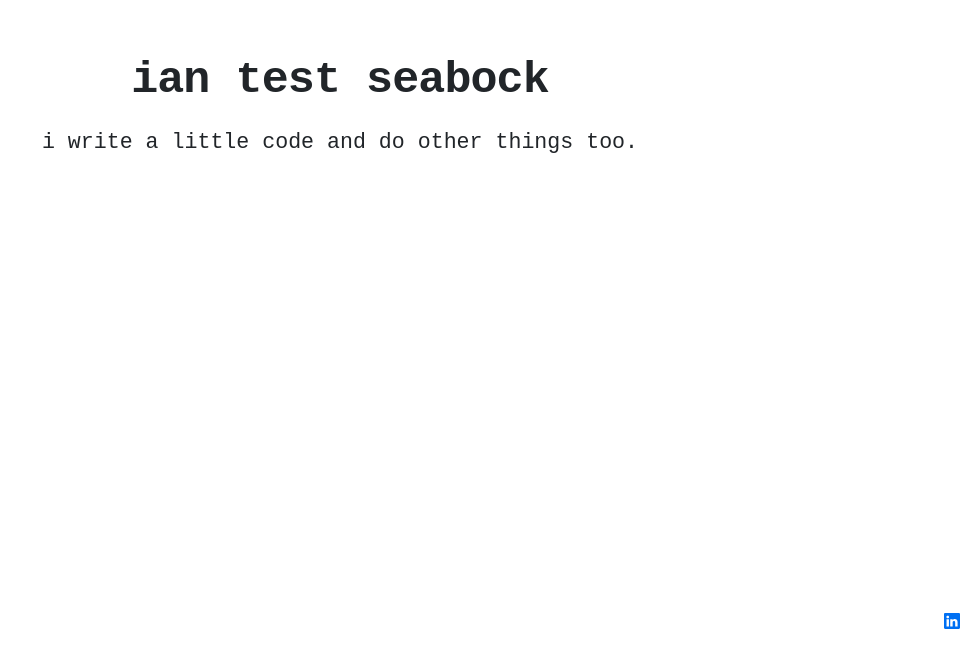
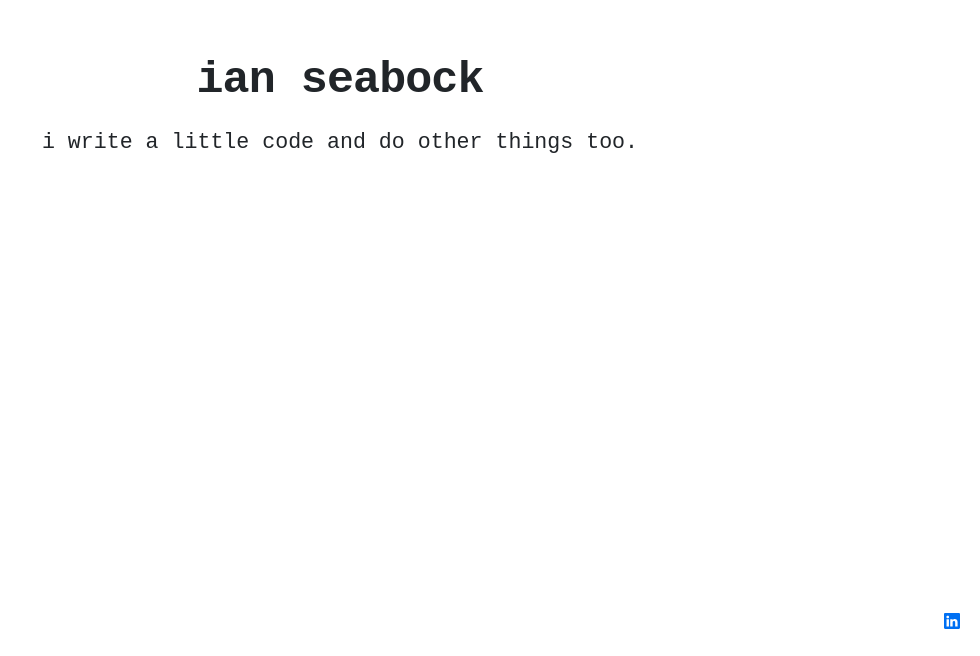
Before and after one commit to iseabock/ianseabock, a Next.js app: page / in a window 1280 px wide. Shown: the part 144-800 px from the top of the page, without its empty margins (300-1280 px from the left). Built offline with nearby package versions, Linux system fonts and the light colour scheme.

Commit message:
remove testing

```diff
--- a/components/layout.js
+++ b/components/layout.js
@@ -7,7 +7,7 @@ import utilStyles from '../styles/utils.module.css';
 import homeStyles from '../styles/Home.module.css';
 import Link from 'next/link';
 
-const name = 'ian test seabock';
+const name = 'ian seabock';
 export const siteTitle = 'Web Duhveloper';
 
 export default function Layout({ children, home }) {
```
